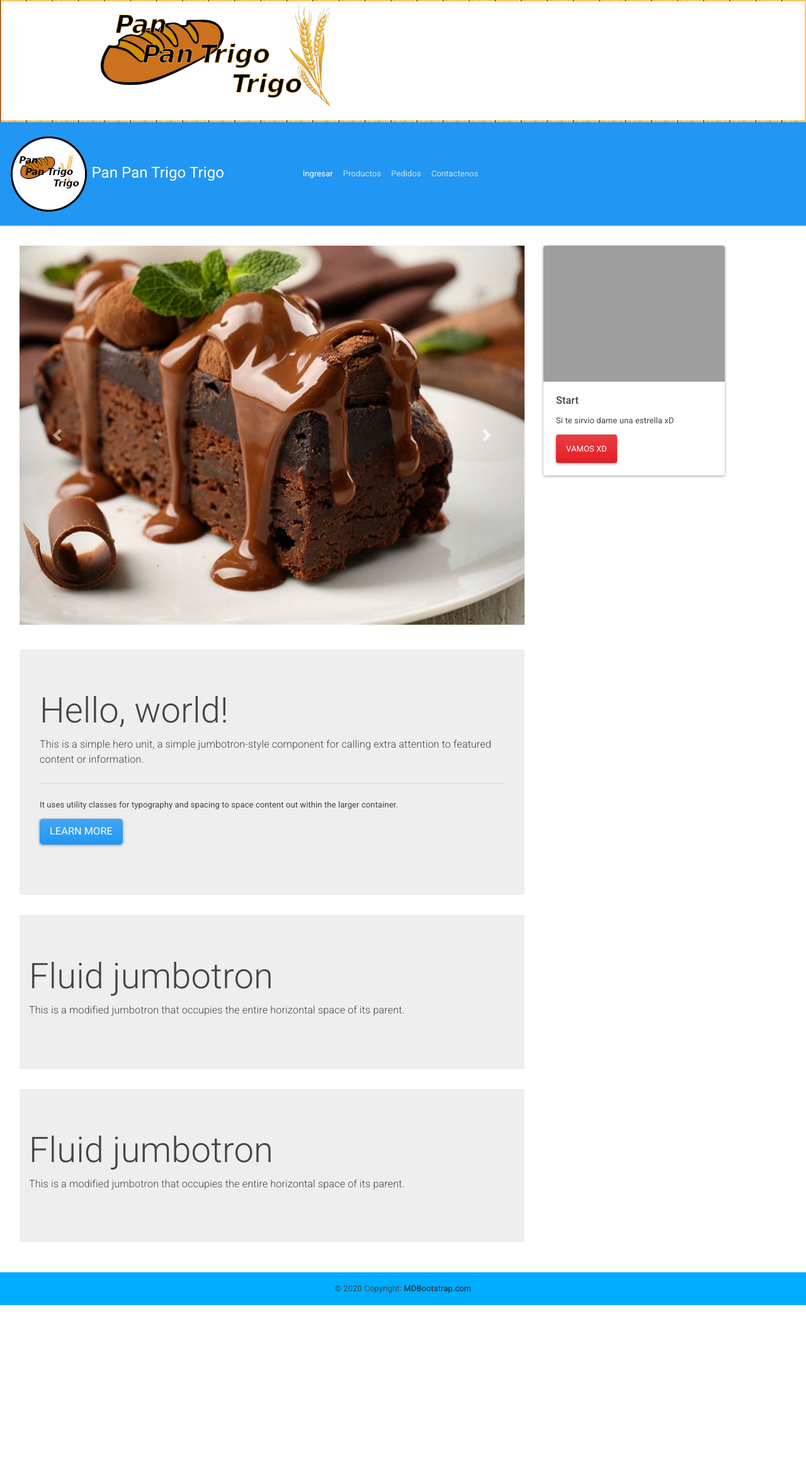
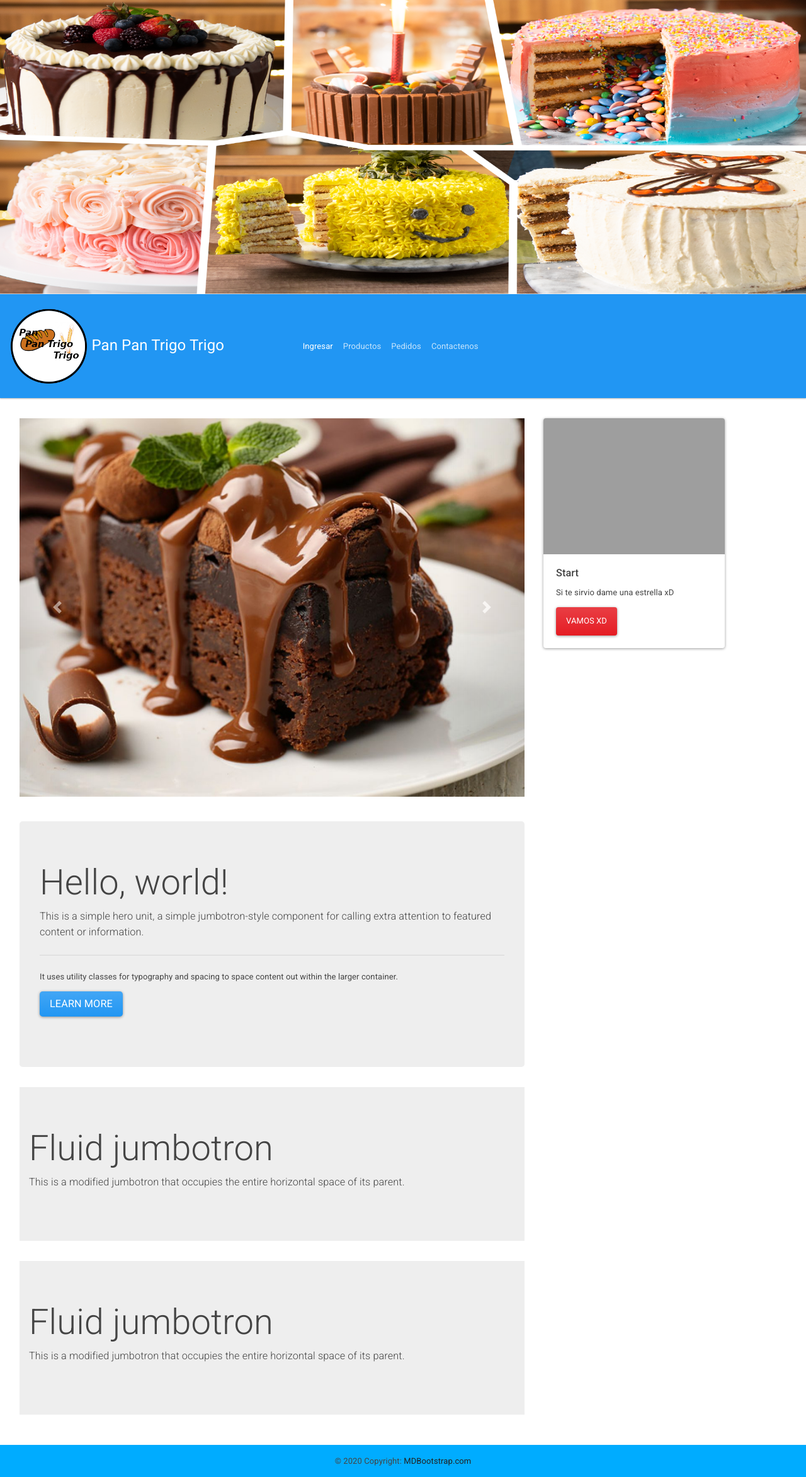
Before and after one commit to Gilgamesh06/ProyectoBD, a Flask app: page / in a window 1280 px wide. Shown: the whole page at 63% size. Before the commit the page ends 2072 px from the top, so only its background shows below. Run offline with Flask 2, Linux system fonts and the light colour scheme; some libraries are stand-ins or nearby versions; grey boxes are pictures that could not be loaded.

Commit message:
Version 01

```diff
--- a/web/templates/layout.html
+++ b/web/templates/layout.html
@@ -9,7 +9,7 @@
 </head>
 <body>
 
-    <img src="https://github.com/Gilgamesh06/ProyectoBD/blob/main/Images/arriba.png?raw=true" class="img-fluid" alt="Responsive image">
+    <img src="https://github.com/Gilgamesh06/ProyectoBD/blob/main/Images/0309cb3d-deco-tortas_l_es_thumb.png?raw=true" class="img-fluid" alt="Responsive image">
 
   <nav class="navbar navbar-expand-lg navbar-dark bg-primary">
         <a class="navbar-brand" href="/">
```
Also changed, not shown: Images/0309cb3d-deco-tortas_l_es_thumb.png.
